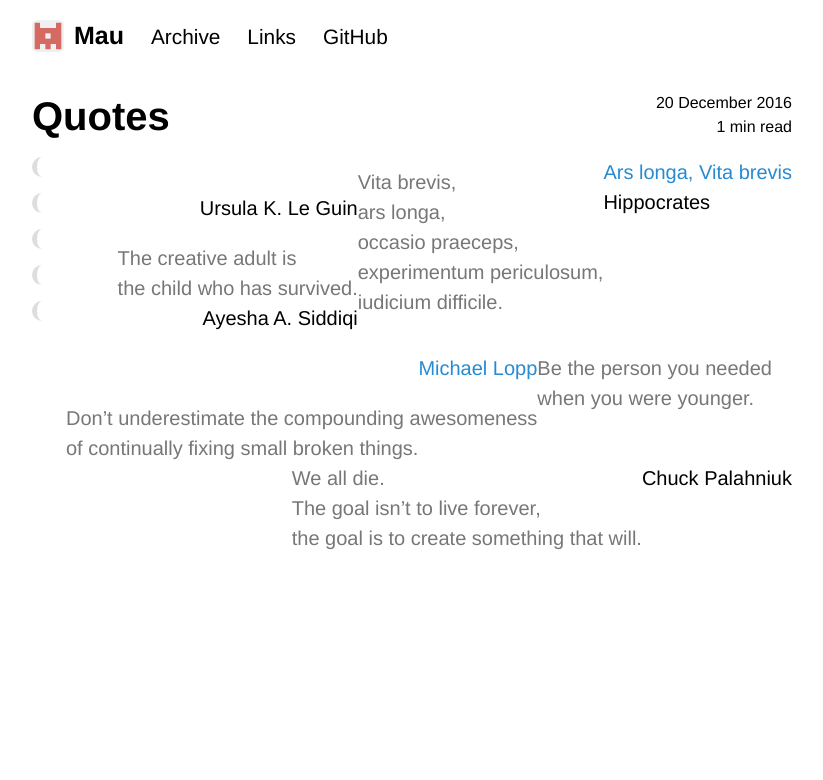
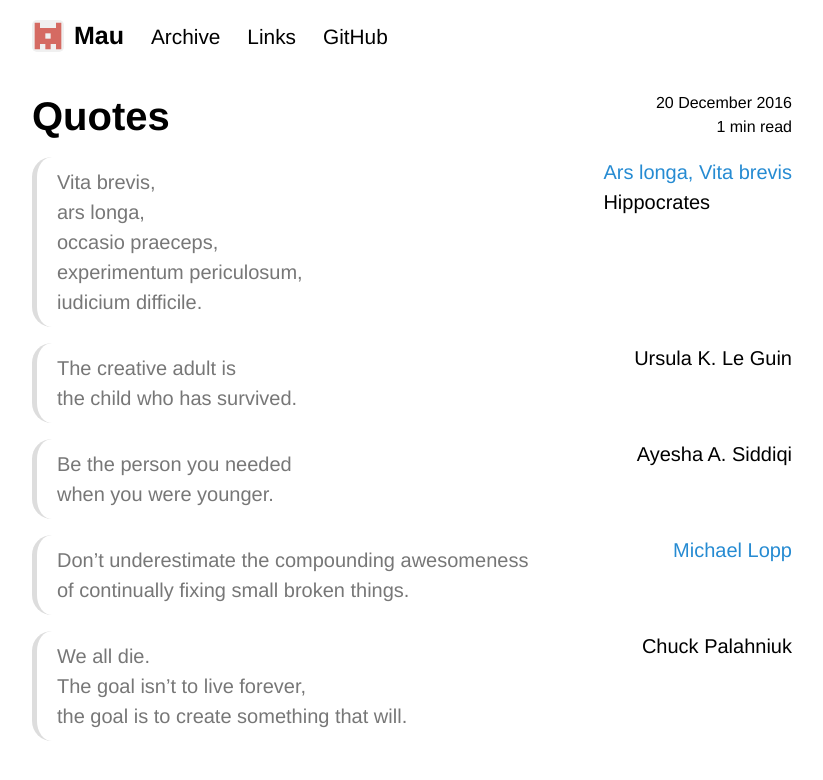
Before and after one commit to Maumagnaguagno/maumagnaguagno.github.io, a Jekyll site: the page built from quotes.md, in a window 1280 px wide. Shown: the top 780 px of the page, without its empty margins (228-1051 px from the left). Built offline with Jekyll 4.4.1, drawn with Linux system fonts in a browser that asks for light colours; our own code applies the rules of GitHub Pages for plain Markdown files.

Commit message:
Limit quote style

```diff
--- a/css/style.scss
+++ b/css/style.scss
@@ -63,7 +63,7 @@ blockquote {
   p:last-child { margin-bottom: 0 }
 }
 
-.quote p { float: right }
+.quote > p { float: right }
 
 // Kbd
 
```
